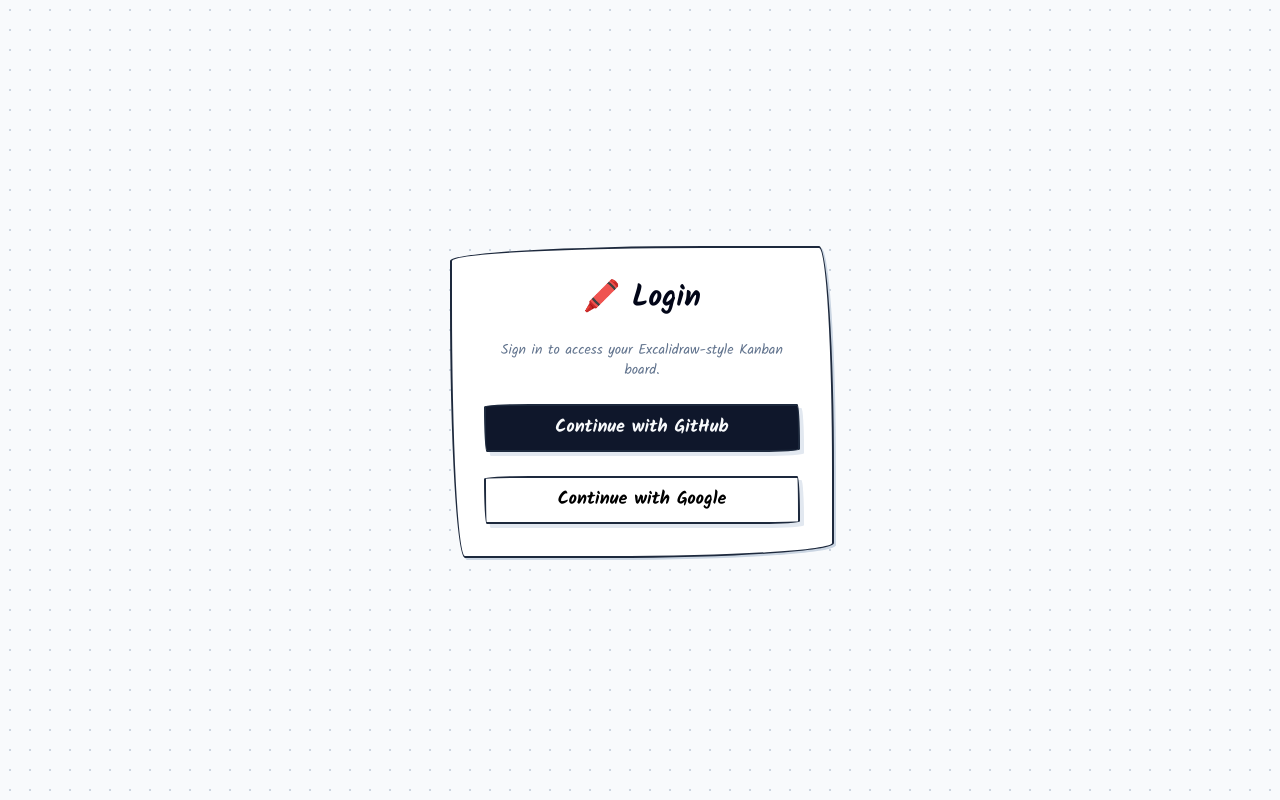
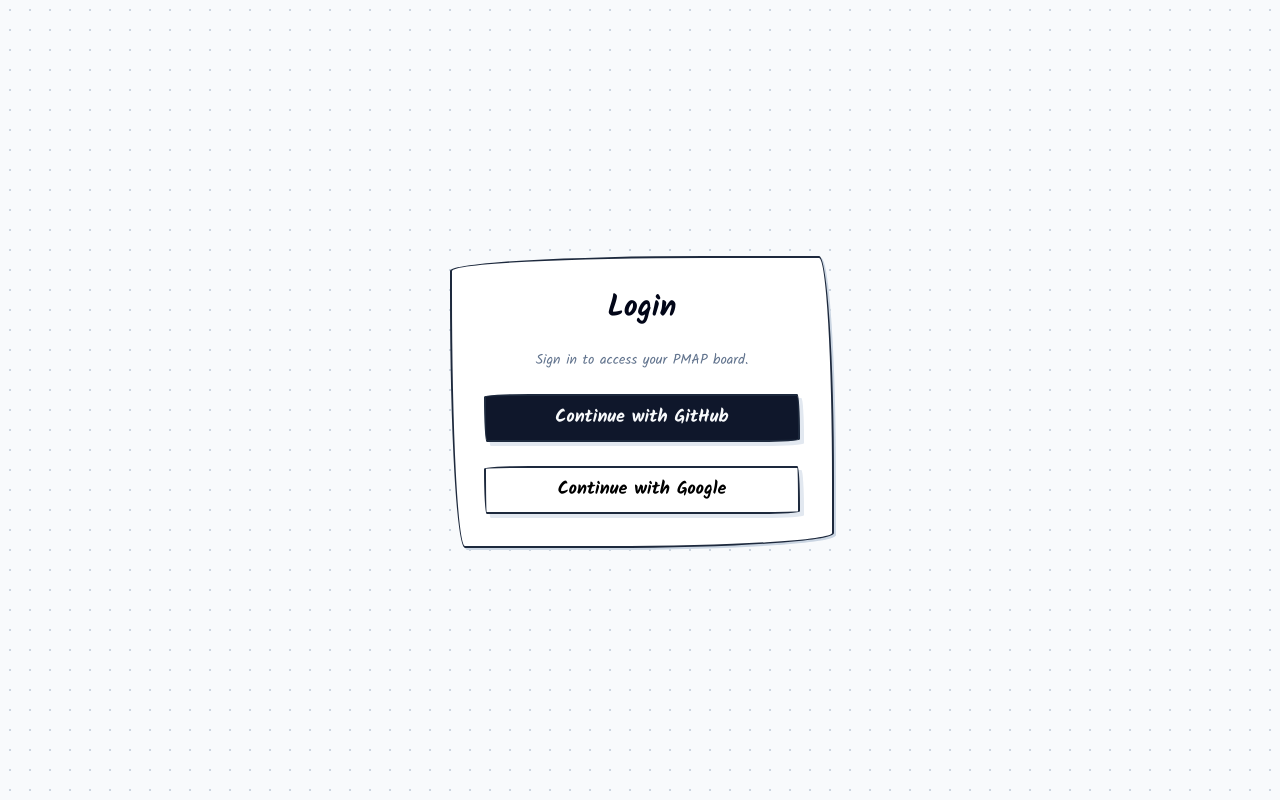
Before and after one commit to OvHvO/kanban-app, a Next.js app: page /login in a window 1280 px wide. Built offline with nearby package versions, Linux system fonts and the light colour scheme; no server answers.

Commit message:
fix(login): Fix the Key Word

```diff
--- a/src/app/login/page.tsx
+++ b/src/app/login/page.tsx
@@ -35,9 +35,9 @@
   return (
     <div className="flex h-screen w-screen items-center justify-center p-4">
       <Card className="w-full max-w-sm flex flex-col items-center justify-center gap-6 p-8">
-        <h1 className="text-3xl font-bold">🖍️ Login</h1>
+        <h1 className="text-3xl font-bold">Login</h1>
         <p className="text-center text-sm text-slate-500">
-          Sign in to access your Excalidraw-style Kanban board.
+          Sign in to access your PMAP board.
         </p>
 
         <form action={signIn} className="flex flex-col gap-4 w-full">
```
